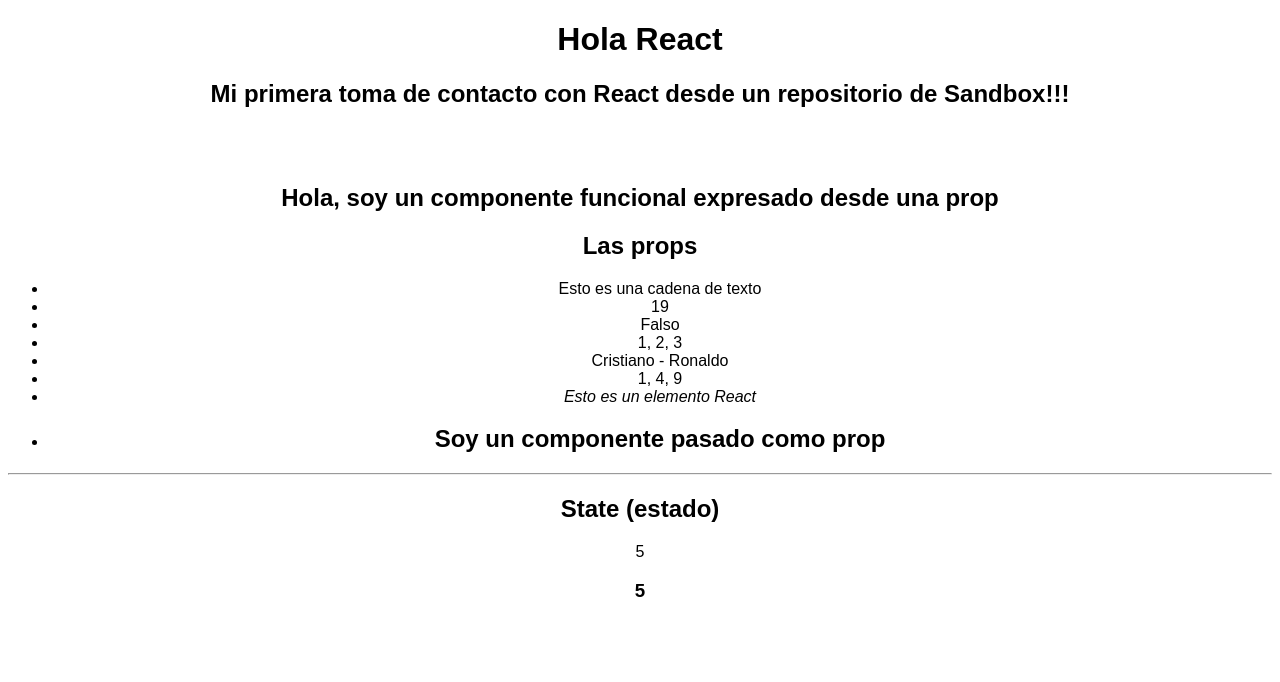
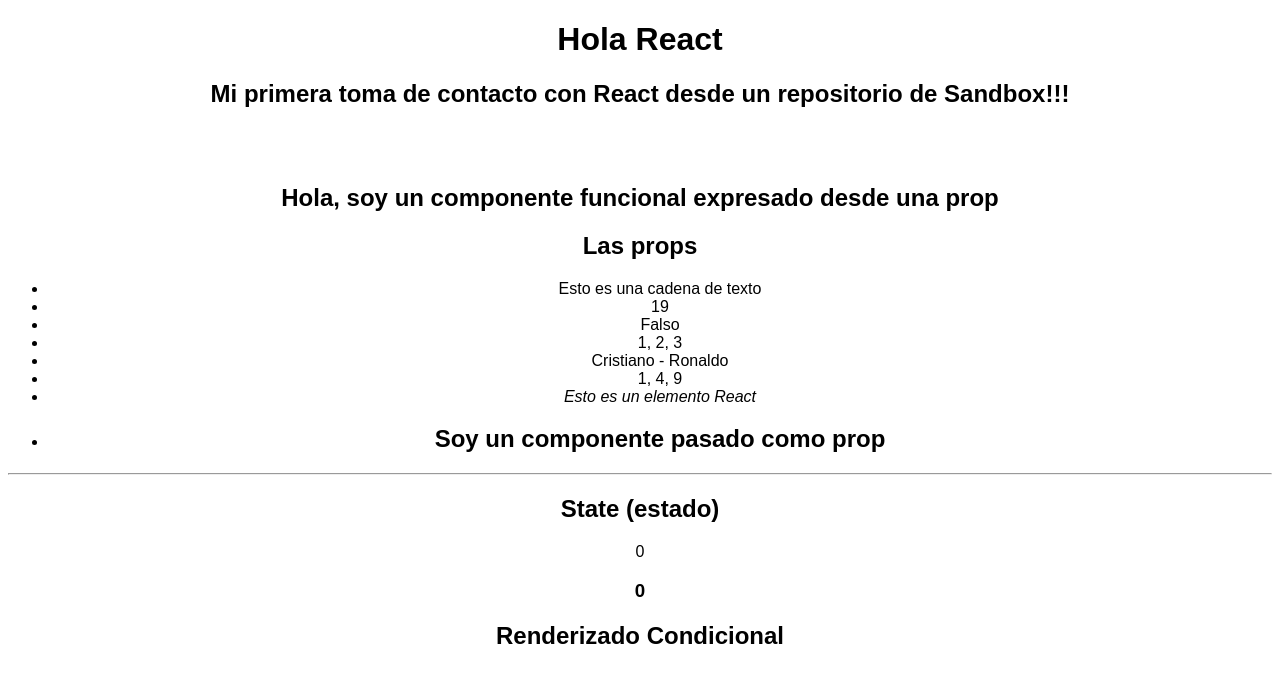
Before and after one commit to jrodriguezc160/workspace-react, a React (Create React App) app: page / in a window 1280 px wide. Shown: the top 682 px of the page. Built offline with nearby package versions, Linux system fonts and the light colour scheme.

Commit message:
declaramos renderizado condicional

```diff
--- a/src/App.js
+++ b/src/App.js
@@ -3,6 +3,7 @@ import React from "react";
 import Componente from "./components/Componente";
 import Propiedades from "./components/Propiedades";
 import Estado from "./components/Estado";
+import RenderizadoCondicional from "./components/RenderizadoCondicional";
 
 export default function App() {
   return (
@@ -25,6 +26,7 @@ export default function App() {
         />
         <hr/>
         <Estado/>
+        <RenderizadoCondicional/>
       </section>
     </div>
   );
--- a/src/components/Estado.js
+++ b/src/components/Estado.js
@@ -15,11 +15,11 @@ export default class Estado extends Component {
             contador: 0,
         }
 
-        setInterval(() => {
-            this.setState({
-                contador: this.state.contador + 1
-            })
-        }, 1000);
+        // setInterval(() => {
+        //     this.setState({
+        //         contador: this.state.contador + 1
+        //     })
+        // }, 1000);
     }
 
     render() {
--- /dev/null
+++ b/src/components/RenderizadoCondicional.js
@@ -0,0 +1,11 @@
+import React, {Component} from "react";
+
+export default class RenderizadoCondicional extends Component {
+    render() {
+        return(
+            <div>
+                <h2>Renderizado Condicional</h2>
+            </div>
+        )
+    }
+}
```
